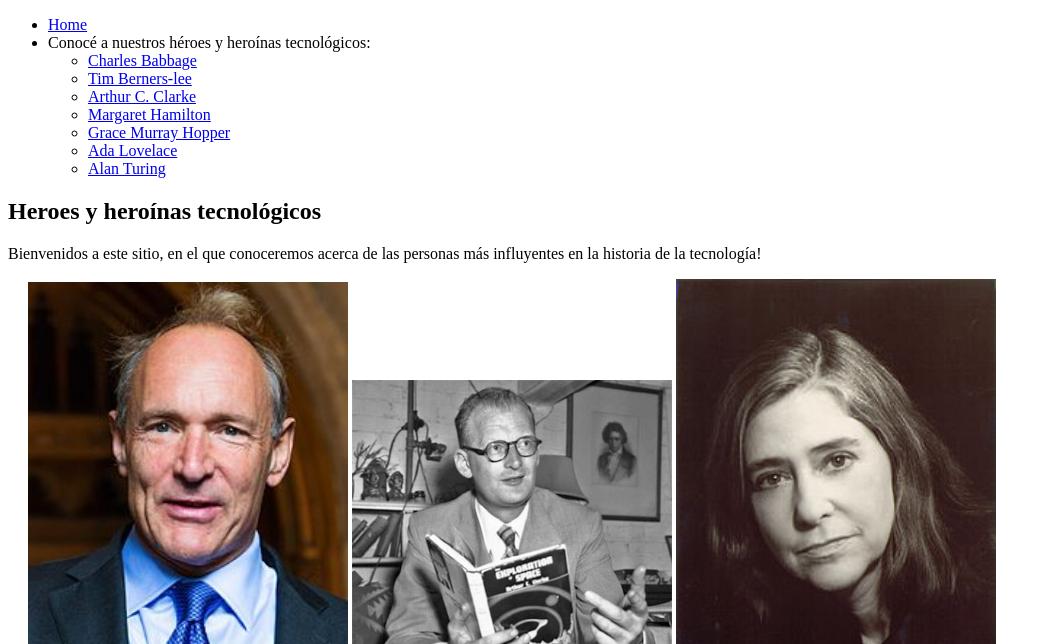
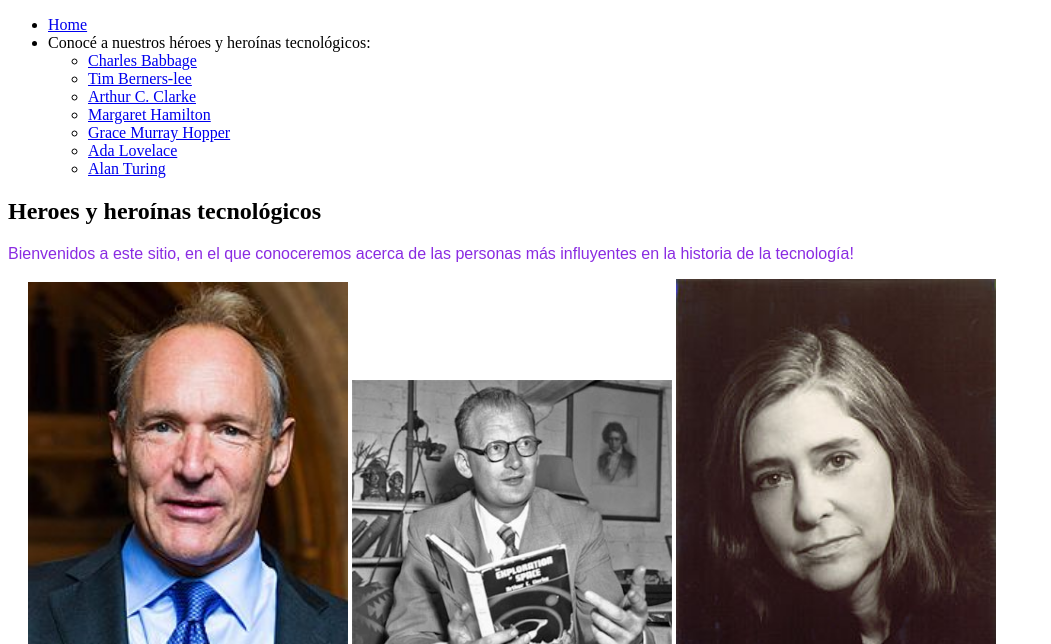
Before and after one commit to marciaDelCastillo/DHHeroes, a website: page views/index.html in a window 1280 px wide. Shown: the top 644 px of the page, without its empty margins (0-1051 px from the left). Drawn offline with Linux system fonts and the light colour scheme; files that its build step writes are made by us from their sources; files whose address does not match are found by name.

Commit message:
Agregando archivo css

```diff
--- /dev/null
+++ b/public/css/styles.css
@@ -0,0 +1,9 @@
+p{
+    font-family:Arial, Helvetica, sans-serif;
+    font-size:16px;
+    color:blueviolet;
+
+}
+a.lineal{
+    display:inline
+}
--- a/views/index.html
+++ b/views/index.html
@@ -4,6 +4,7 @@
     <meta charset="UTF-8">
     <meta http-equiv="X-UA-Compatible" content="IE=edge">
     <meta name="viewport" content="width=device-width, initial-scale=1.0">
+    <link href="css/styles.css" rel="stylesheet">
     <title>Home</title>
 </head>
 <body>
@@ -25,11 +26,8 @@
             </ul>
         </nav>
     </header>
-    <style>
-        a.lineal{
-            display:inline;
-        }
-    </style>
+
+
     <section>
         <h1>Heroes y heroínas tecnológicos</h1>
         <p>Bienvenidos a este sitio, en el que conoceremos acerca de las personas más influyentes en la historia de la tecnología!</p>
```
